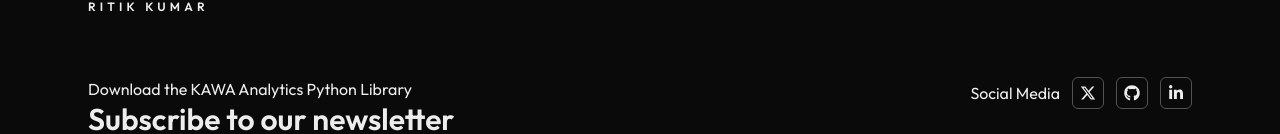
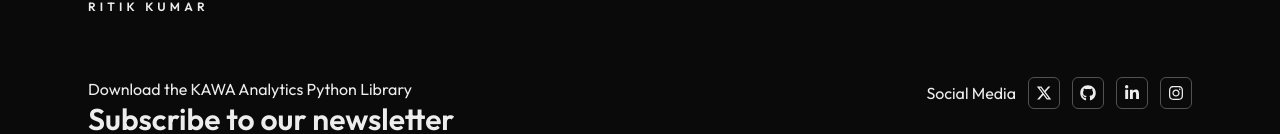
Before and after one commit to heyritikk/portfolio, a Next.js app: page / in a window 1280 px wide. Shown: the part 4852-4986 px from the top of the page. Built offline with nearby package versions, Linux system fonts and the light colour scheme.

Commit message:
Add Instagram icon to footer and navbar; update personal summary

```diff
--- a/src/app/components/Footer.tsx
+++ b/src/app/components/Footer.tsx
@@ -1,7 +1,7 @@
 "use client";
 import { motion } from "motion/react";
 import { fadeInRight } from "../data/variants";
-import { FaGithub } from "react-icons/fa";
+import { FaGithub, FaInstagram } from "react-icons/fa";
 import { FaXTwitter, FaLinkedinIn } from "react-icons/fa6";
 
 const Footer = () => {
@@ -75,6 +75,14 @@ const Footer = () => {
             >
               <FaLinkedinIn className="size-4" />
             </a>
+            <a
+              href="https://www.instagram.com/lamrlttlk?igsh=Nzl1N3lhZGZoY3dq"
+              target="_blank"
+              rel="noopener noreferrer"
+              className="size-8 rounded-md border border-[var(--border)] grid place-items-center hover:bg-[var(--muted)] transition"
+            >
+              <FaInstagram className="size-4" />
+            </a>
           </div>
 
           <div className="space-y-2">
--- a/src/app/data/data.ts
+++ b/src/app/data/data.ts
@@ -7,7 +7,7 @@
 // ============================================================
 
 import { FiHome, FiMail } from "react-icons/fi";
-import { FaGithub, FaLinkedinIn } from "react-icons/fa";
+import { FaGithub, FaLinkedinIn, FaInstagram } from "react-icons/fa";
 import { TbUserSquare } from "react-icons/tb";
 import { FaReact, FaNodeJs } from "react-icons/fa";
 import {
@@ -89,6 +89,13 @@ export const navbarData: NavbarItem[] = [
     type: "link",
     icon: IoLogoGithub,
     url: "https://github.com/heyritikk/",
+    size: "18px",
+  },
+  {
+    name: "Instagram",
+    type: "link",
+    icon: FaInstagram,
+    url: "https://www.instagram.com/lamrlttlk?igsh=Nzl1N3lhZGZoY3dq",
     size: "18px",
   },
 ];
```
